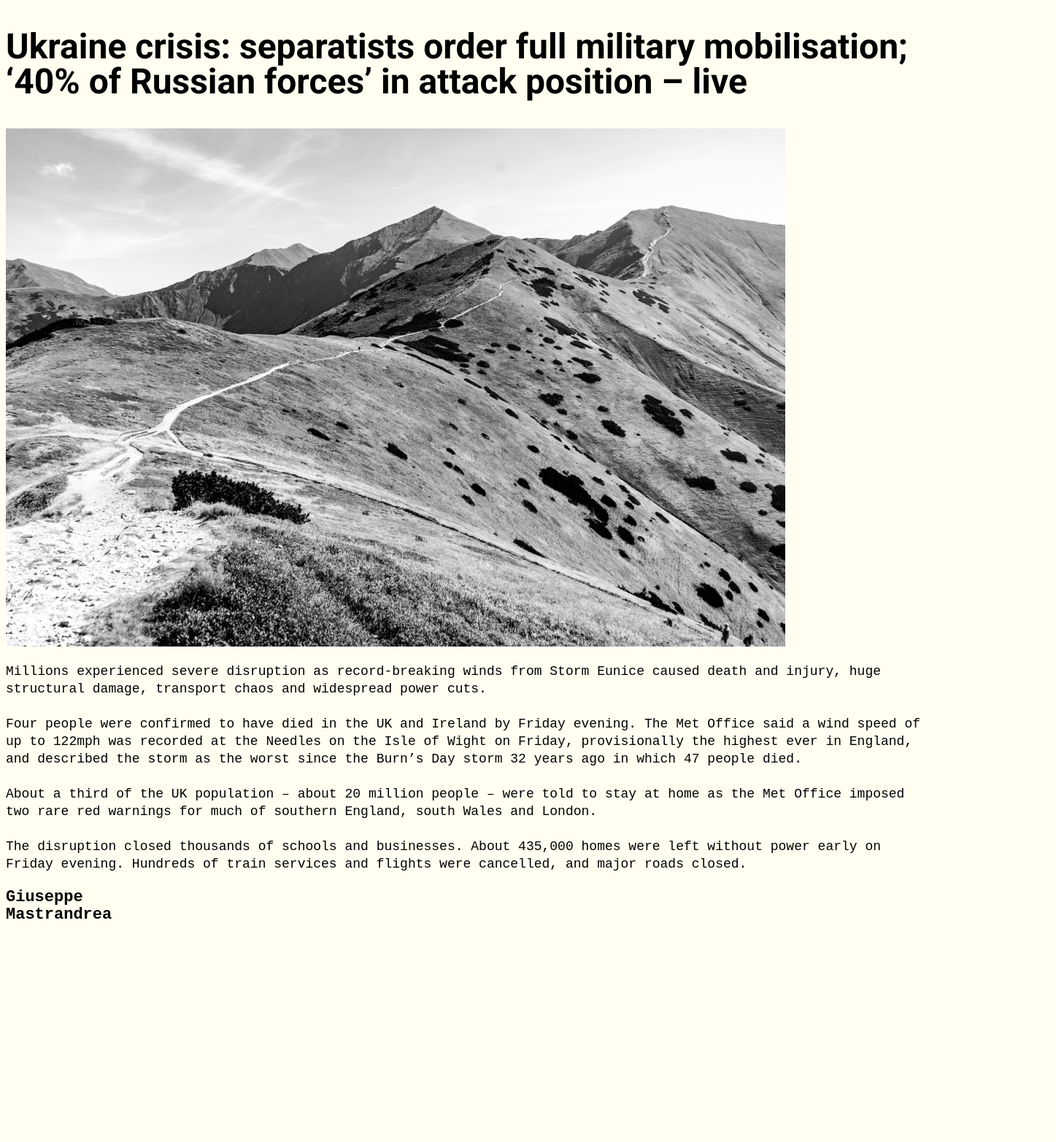
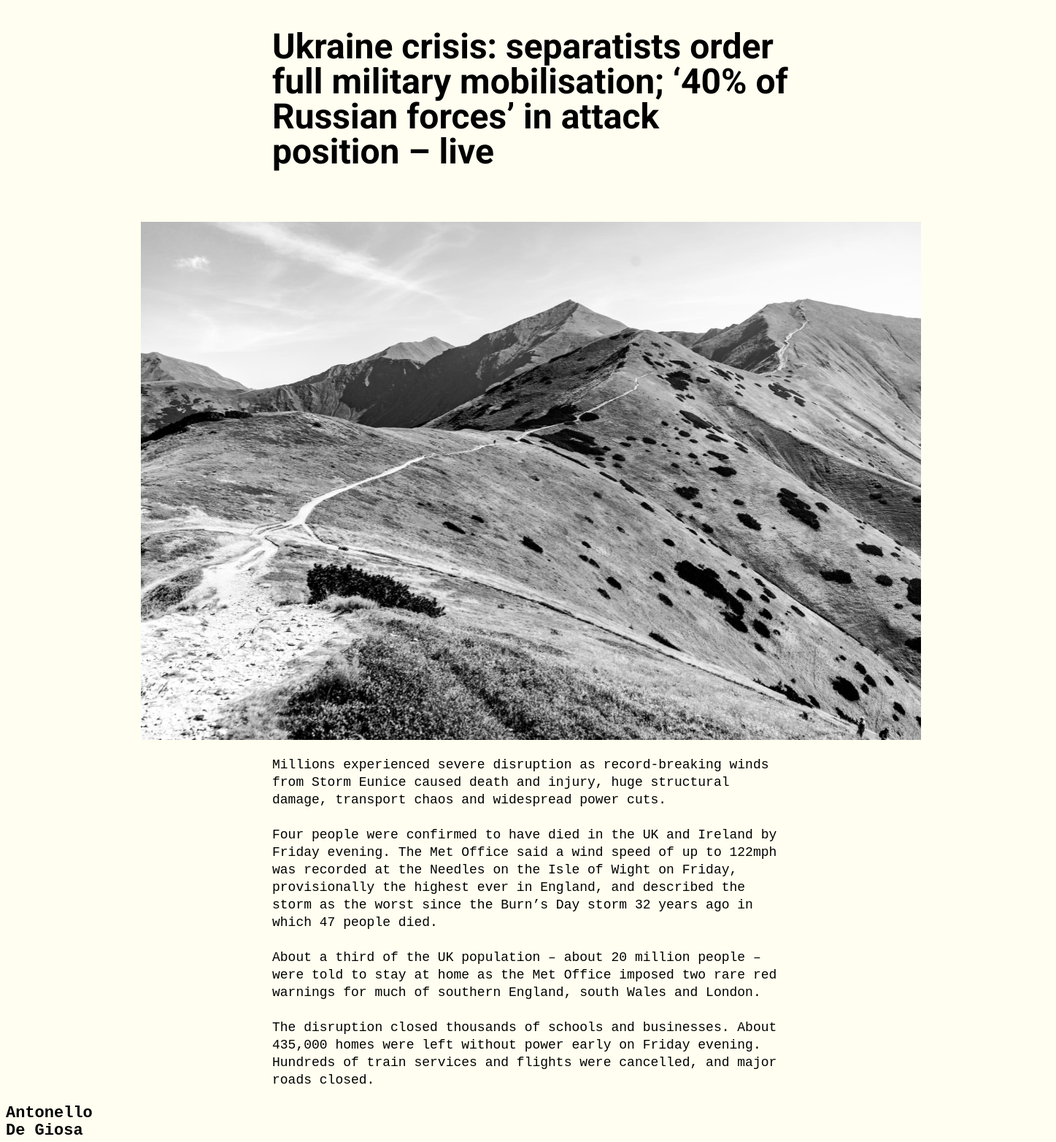
Before and after one commit to AntonelloDeGiosa/primo_layout, a plain HTML site: page component.html in a window 1280 px wide. Shown: the whole page at 73% size, 1447 px wide, since content can reach past the window. Before the commit the page ends 1288 px from the top, so only its background shows below. Drawn offline with Linux system fonts and the light colour scheme.

Commit message:
posizionato-elementi

```diff
--- a/component.html
+++ b/component.html
@@ -7,6 +7,7 @@
     <link rel="stylesheet"  href="/static/css/title.css">
     <link rel="stylesheet" href="static/css/commons.css">
     <link rel="stylesheet" href="static/css/paragrafo.css">
+    <link rel="stylesheet" href="static/css/image.css">
 
 
 </head>
@@ -16,7 +17,10 @@
     </div>
 
 
-         <img  src="static/images/image1.png" >
+        <img  src="static/images/image1.png"  class="container" >
+
+    </div>
+
 
 
 
@@ -36,8 +40,10 @@ The disruption closed thousands of schools and businesses. About 435,000 homes w
 
 <div class="firma">
     <h3 class="overpass-monos">
-        Giuseppe <br> Mastrandrea
+        Antonello <br> De Giosa
     </h3>
 </div>
+
+
 </body>
 </html>
--- a/static/css/image.css
+++ b/static/css/image.css
@@ -1,5 +1,12 @@
-img{
-    margin-top: 314px;
-    margin-bottom: 710.66px;
+.container{
+    position: relative;
+    width: 1069px;
+    height: 710.66px;
     margin-left: 185px;
+    margin-right: 185px;
 }
+
+.img{
+    width: 100%;
+    height: auto;
+}
--- a/static/css/paragrafo.css
+++ b/static/css/paragrafo.css
@@ -3,9 +3,17 @@
     font-weight: normal;
     line-height: 24px;
     text-align: left;
-   /* margin-top: 1104px;
-    margin-bottom: 456px;
+    position: relative;
+    width: 710px;
+    height: 456px;
     margin-left: 365px;
-    margin-right: 710px;*/
+    margin-right: 365px;
 
 }
+
+.container{
+    position: relative;
+    width: 710px;
+    height: 456;
+
+}
--- a/static/css/title.css
+++ b/static/css/title.css
@@ -7,8 +7,10 @@
     font-size: 48px;
     font-weight: bold;
     line-height: 1;
-   /* margin-top: 60px;
-margin-bottom: 224px;
-margin-left: 365px;
-margin-right: 710px;*/
+    position: relative;
+    width: 710px;
+    height: 224px;
+    margin-left: 365px;
+    margin-right: 365px;
+
 }
```
